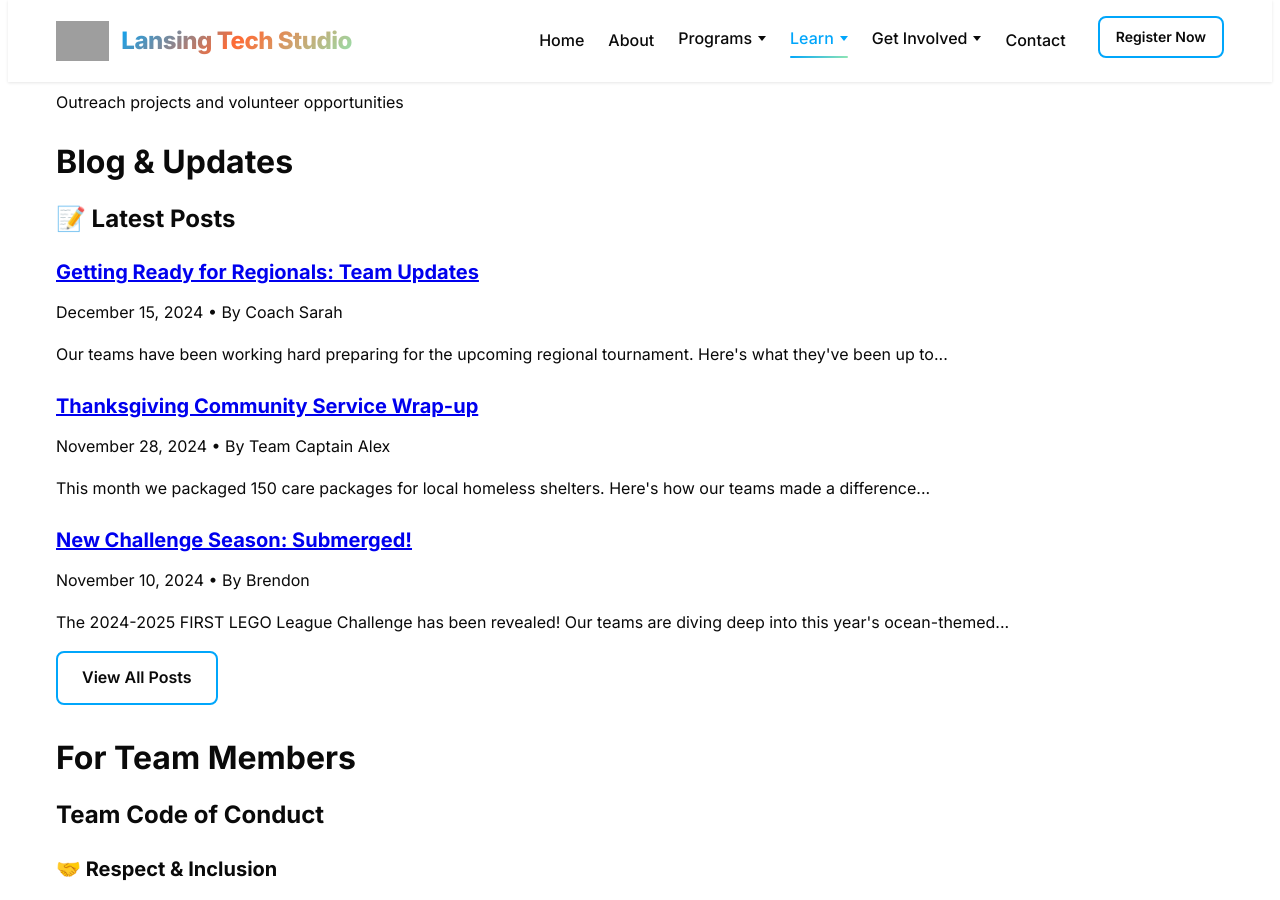
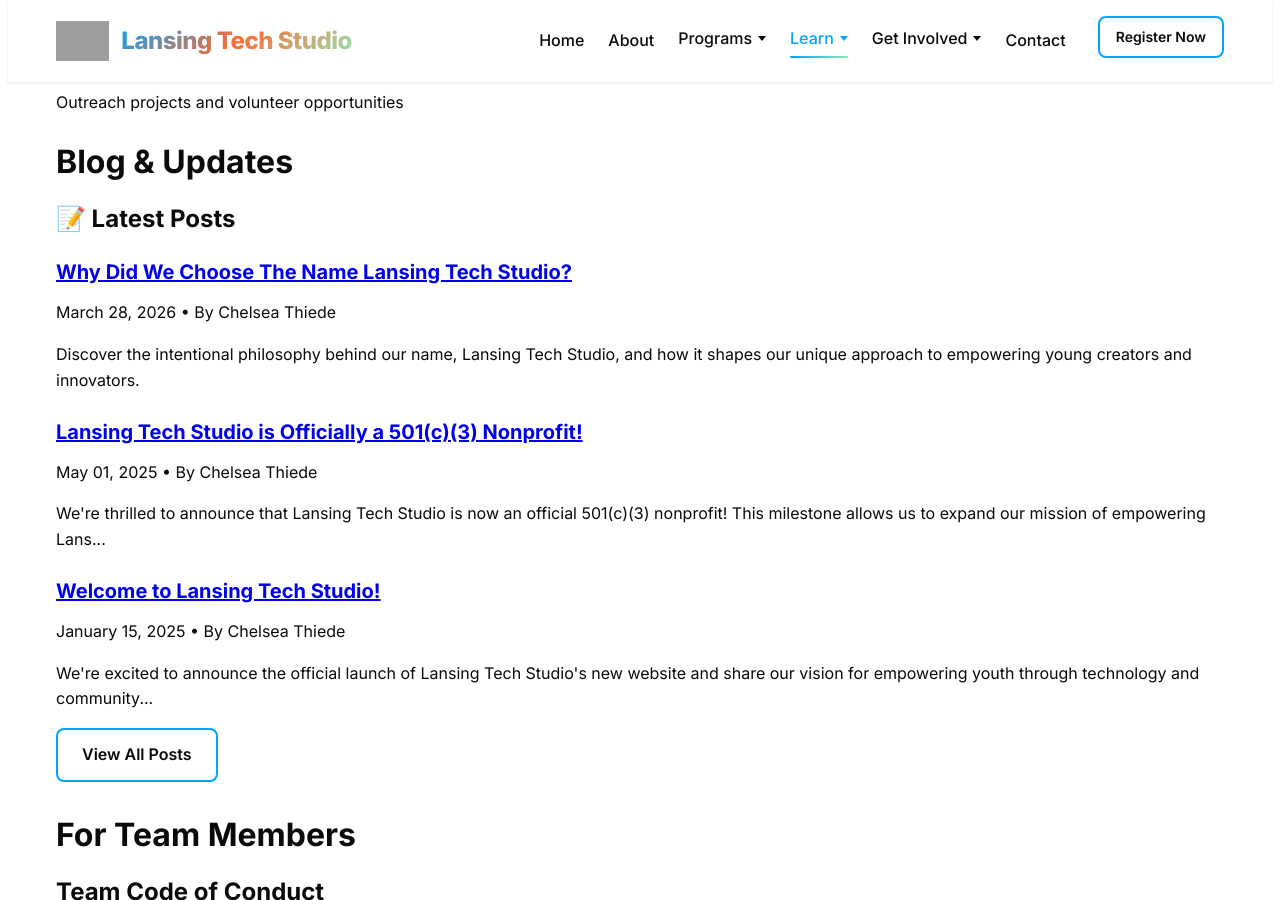
Before and after one commit to Lansing-Tech-Studio/Lansing-Tech-Studio.github.io, a Jekyll site: the page built from resources.md, in a window 1280 px wide and 900 px high, scrolled down 3953 px. Built offline with Jekyll 4.4.1, drawn with Linux system fonts in a browser that asks for light colours; some of the changed text lies outside the part shown; grey boxes are pictures that could not be loaded.

```diff
--- a/resources.md
+++ b/resources.md
@@ -200,23 +200,13 @@ permalink: /resources/
 <div class="blog-section">
   <h3>📝 Latest Posts</h3>
   <div class="blog-preview-grid">
+    {% for post in site.posts limit: 3 %}
     <article class="blog-preview">
-      <h4><a href="/blog/2024/12/15/regionals-prep">Getting Ready for Regionals: Team Updates</a></h4>
-      <p class="blog-meta">December 15, 2024 • By Coach Sarah</p>
-      <p>Our teams have been working hard preparing for the upcoming regional tournament. Here's what they've been up to...</p>
+      <h4><a href="{{ post.url | relative_url }}">{{ post.title }}</a></h4>
+      <p class="blog-meta">{{ post.date | date: "%B %d, %Y" }}{% if post.author %} • By {{ post.author }}{% endif %}</p>
+      <p>{{ post.excerpt | strip_html | normalize_whitespace | truncate: 160 }}</p>
     </article>
-
-    <article class="blog-preview">
-      <h4><a href="/blog/2024/11/28/thanksgiving-service">Thanksgiving Community Service Wrap-up</a></h4>
-      <p class="blog-meta">November 28, 2024 • By Team Captain Alex</p>
-      <p>This month we packaged 150 care packages for local homeless shelters. Here's how our teams made a difference...</p>
-    </article>
-
-    <article class="blog-preview">
-      <h4><a href="/blog/2024/11/10/new-challenge-season">New Challenge Season: Submerged!</a></h4>
-      <p class="blog-meta">November 10, 2024 • By Brendon</p>
-      <p>The 2024-2025 FIRST LEGO League Challenge has been revealed! Our teams are diving deep into this year's ocean-themed...</p>
-    </article>
+    {% endfor %}
   </div>
   <div class="blog-cta">
     <a href="/blog" class="btn btn-primary">View All Posts</a>
```
Also changed, not shown: other parts of resources.md (+3 -3 lines), contact.md (+4 -6 lines), outreach.md (+5 -3 lines), programs.md (+2 -0 lines), sponsors.md (+1 -1 lines).
